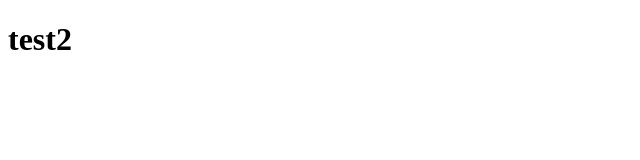
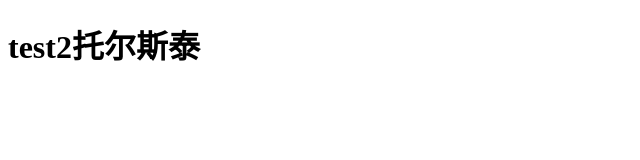
Before and after one commit to LuciferMoring/test2, a plain HTML site: page index.html in a window 1280 px wide. Shown: the whole page, without its empty margins (0-640 px from the left). Drawn offline with Linux system fonts and the light colour scheme.

Commit message:
Update index.html

```diff
--- a/index.html
+++ b/index.html
@@ -5,6 +5,6 @@
 	<title></title>
 </head>
 <body>
-<h1>test2</h1>
+<h1>test2托尔斯泰</h1>
 </body>
 </html>
```
